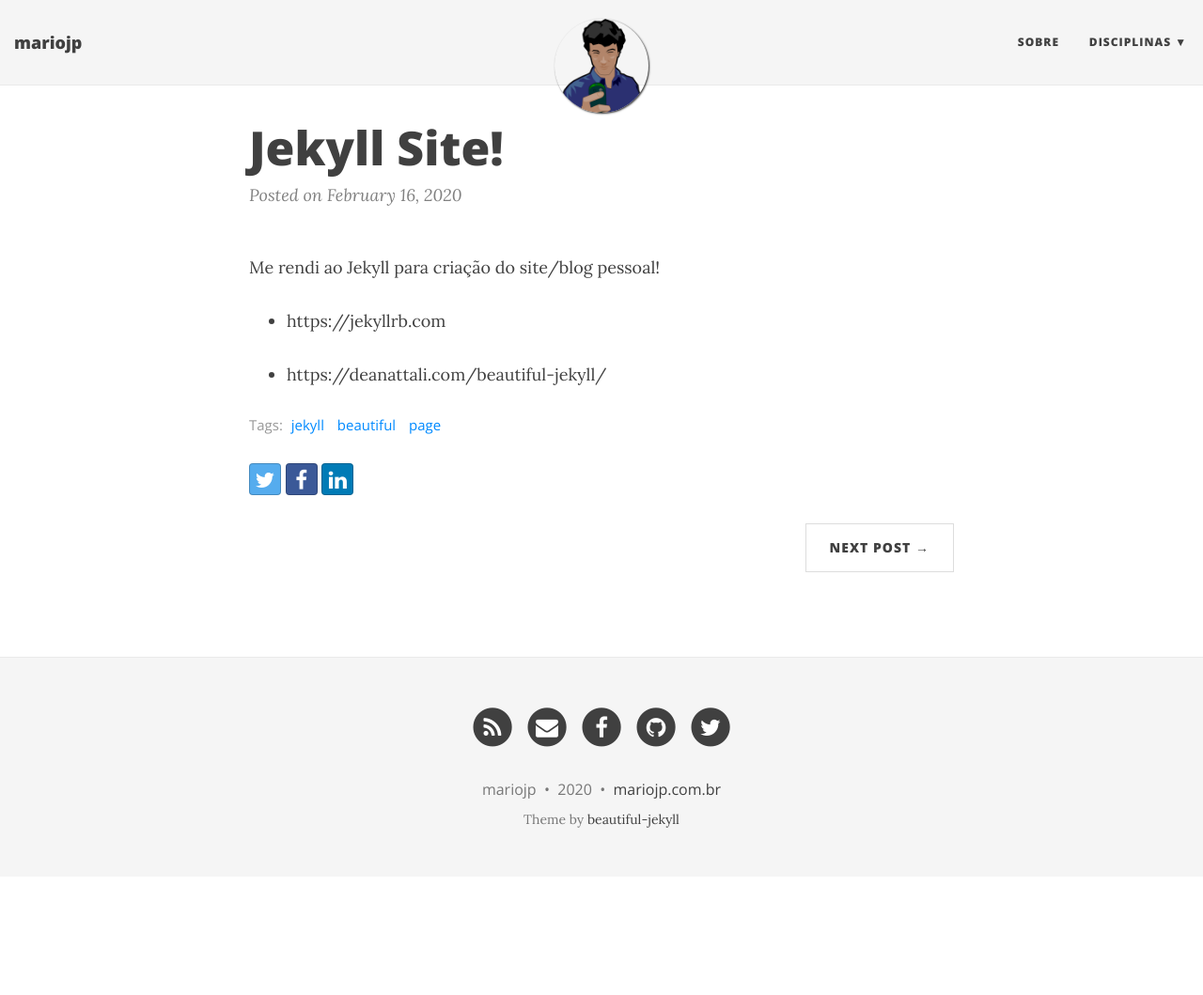
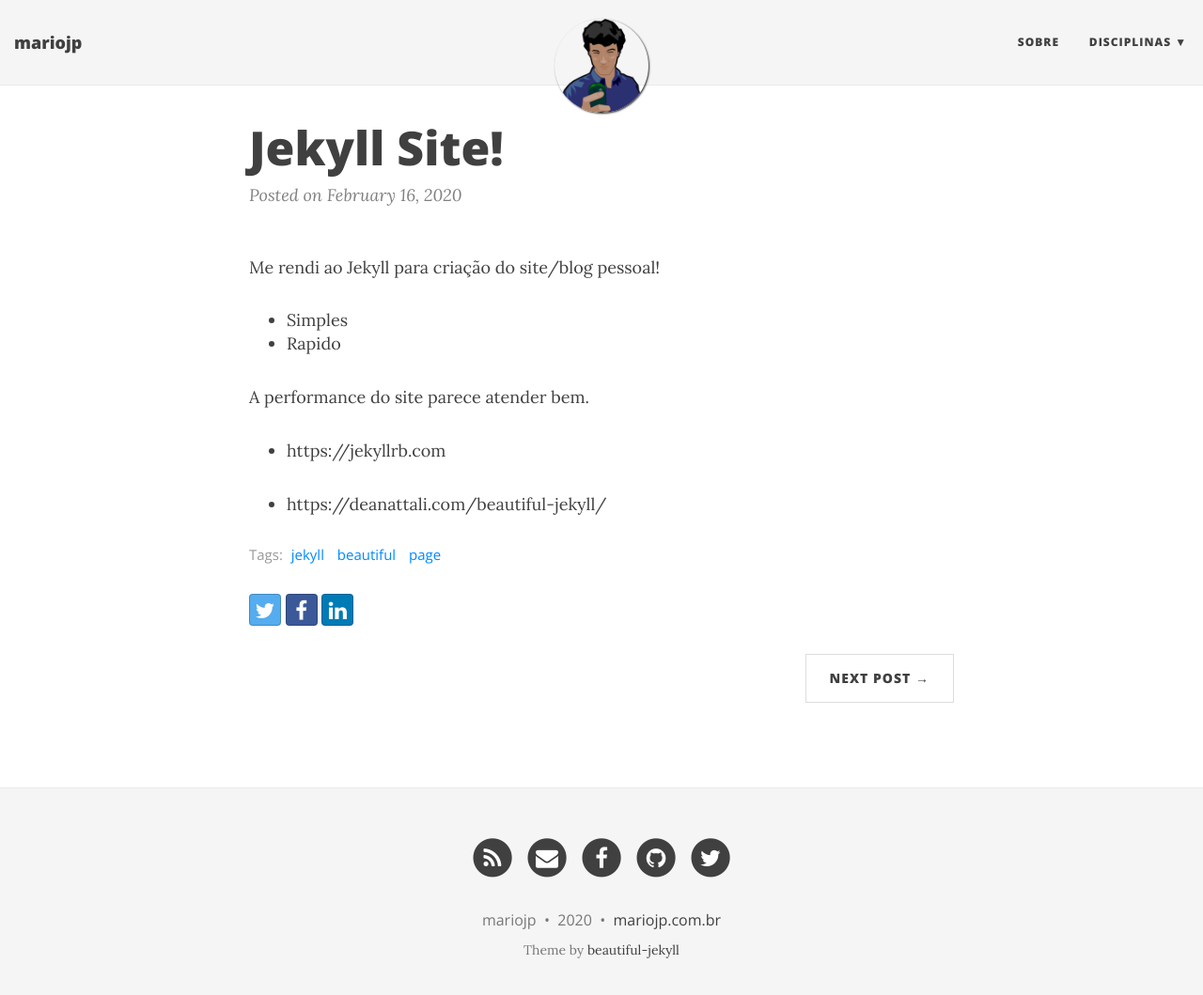
Before and after one commit to mariojp/mariojp.github.io, a Jekyll site: the page built from _posts/2020-02-16-jekyll.md, in a window 1280 px wide and 1072 px high. Shown: the top 1059 px of the window at 94% size. Built offline with Jekyll 4.4.1, drawn with Linux system fonts in a browser that asks for light colours; nearby versions of some CDN libraries.

Commit message:
post
post

```diff
--- a/_posts/2020-02-16-jekyll.md
+++ b/_posts/2020-02-16-jekyll.md
@@ -7,6 +7,11 @@
 ---
 
 Me rendi ao Jekyll para criação do site/blog pessoal!
+- Simples
+- Rapido
+
+A performance do site parece atender bem.
+
 
 - https://jekyllrb.com
 
```
